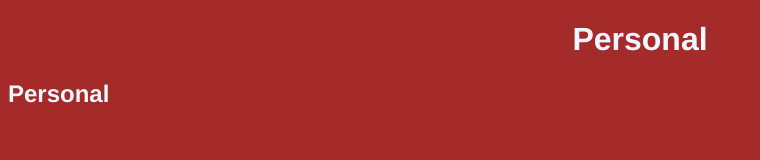
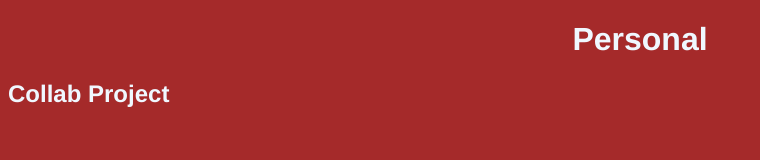
Before and after one commit to siwakorn-spu/personal, a plain HTML site: page index.html in a window 1280 px wide. Shown: the whole page, without its empty margins (0-760 px from the left). Drawn offline with Linux system fonts and the light colour scheme.

Commit message:
add collab

```diff
--- a/index.html
+++ b/index.html
@@ -9,7 +9,7 @@
 <body>
     <!-- dev1, dev2 do background-->
     <center><h1>Personal</h1></center>
-    <h2>Personal</h2>
+    <h2>Collab Project</h2>
     <!-- imag -->
     <!--id, name, -->
 </html>
```
